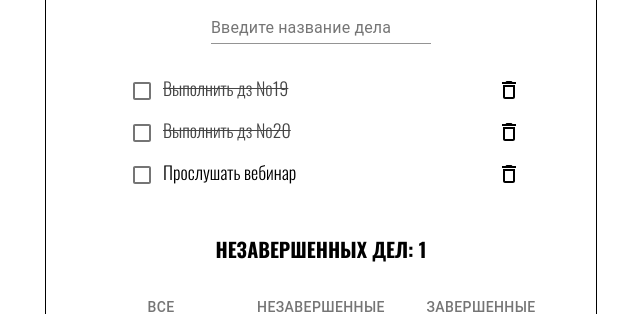
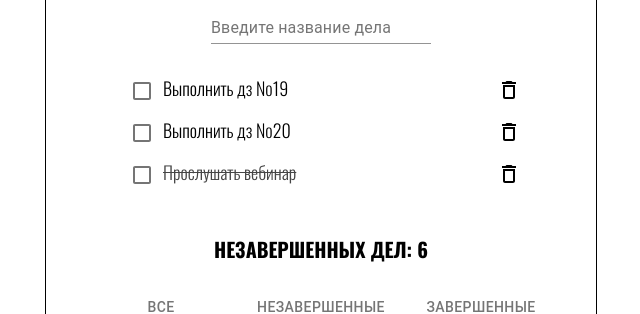
Before and after one commit to WebHeroSchool/PolinaYartseva_react, a React (Create React App) app: page / in a window 1280 px wide. Shown: the part 263-577 px from the top of the page, without its empty margins (319-959 px from the left). Built offline with nearby package versions, Linux system fonts and the light colour scheme.

Commit message:
setState 30th homework

```diff
--- a/src/components/App/App.js
+++ b/src/components/App/App.js
@@ -10,30 +10,36 @@ class App extends React.Component {
         items: [
             {
                 value: 'Выполнить дз №19',
-                isDone: true
+                isDone: false,
+                id: 1
             },
             {
                 value: 'Выполнить дз №20',
-                isDone: true
+                isDone: false,
+                id: 2
             },
             {
                 value: 'Прослушать вебинар',
-                isDone: false
+                isDone: true,
+                id: 3
             }
-        ]
+        ],
+        count: 6
     };
 
-    onClickDone = isDone => console.log(isDone);
+    onClickDone = id => {
+        const newItemList = this.state.items.map(item => {
+            const newItem = { ...item };
 
-    // constructor(props) {
-    //     super(props);
-    //
-    //     this.onClickDone = this.onClickDone.bind(this);
-    // }
-    //
-    // onClickDone(isDone) {
-    //     console.log(isDone);
-    // }
+            if (item.id === id) {
+                newItem.isDone = !item.isDone;
+            }
+
+            return newItem;
+        });
+
+        this.setState( {items: newItemList });
+    };
 
     render() {
         return (
@@ -41,9 +47,9 @@ class App extends React.Component {
                 <h1 className={styles.title}>список дел</h1>
                 <InputItem />
                 <ItemList items={this.state.items} onClickDone={this.onClickDone} />
-                <Footer count={1} />
+                <Footer count={this.state.count} onClickFooter={this.onClickFooter} />
             </div>);
     }
-};
+}
 
 export default App;
--- a/src/components/Footer/Footer.js
+++ b/src/components/Footer/Footer.js
@@ -3,7 +3,7 @@ import styles from './Footer.module.css';
 import Tabs from '@material-ui/core/Tabs';
 import Tab from '@material-ui/core/Tab';
 
-const Footer = ({ count }) => (<div>
+const Footer = ({ count, }) => (<div>
     <p className={styles.total}>незавершенных дел: {count}</p>
     <div className={styles.tabs}>
         <Tabs
@@ -17,6 +17,6 @@ const Footer = ({ count }) => (<div>
             <Tab label="Завершенные" />
         </Tabs>
     </div>
-    </div>);
+</div>);
 
 export default Footer;
--- a/src/components/Item/Item.js
+++ b/src/components/Item/Item.js
@@ -4,13 +4,12 @@ import Checkbox from '@material-ui/core/Checkbox';
 import DeleteOutlinedIcon from '@material-ui/icons/DeleteOutlined';
 import styles from './Item.module.css';
 
-const Item = ({ value, isDone, onClickDone }) => (<div>
+const Item = ({ value, isDone, onClickDone, id }) => (<div>
     <Checkbox
         checked={Item.isDone}
-        onClick={() => onClickDone(isDone)}
+        onClick={() => onClickDone(id)}
     />
-    <span className={
-        classnames({
+    <span className={classnames({
             [styles.item]: true,
             [styles.done]: isDone
         })
--- a/src/components/ItemList/ItemList.js
+++ b/src/components/ItemList/ItemList.js
@@ -5,12 +5,12 @@ import styles from "../ItemList/ItemList.module.css";
 
 const ItemList = ({ items, onClickDone }) => (
     <ul className={styles.itemList}> {
-        items.map(item =>
-            <li key={item.value}>
-                <Item
-                    value={item.value}
-                    isDone={item.isDone}
-                    onClickDone={onClickDone} />
+        items.map(item => <li key={item.value}>
+            <Item
+                value={item.value}
+                isDone={item.isDone}
+                id={item.id}
+                onClickDone={onClickDone} />
             </li>)}
     </ul>
 );
```
